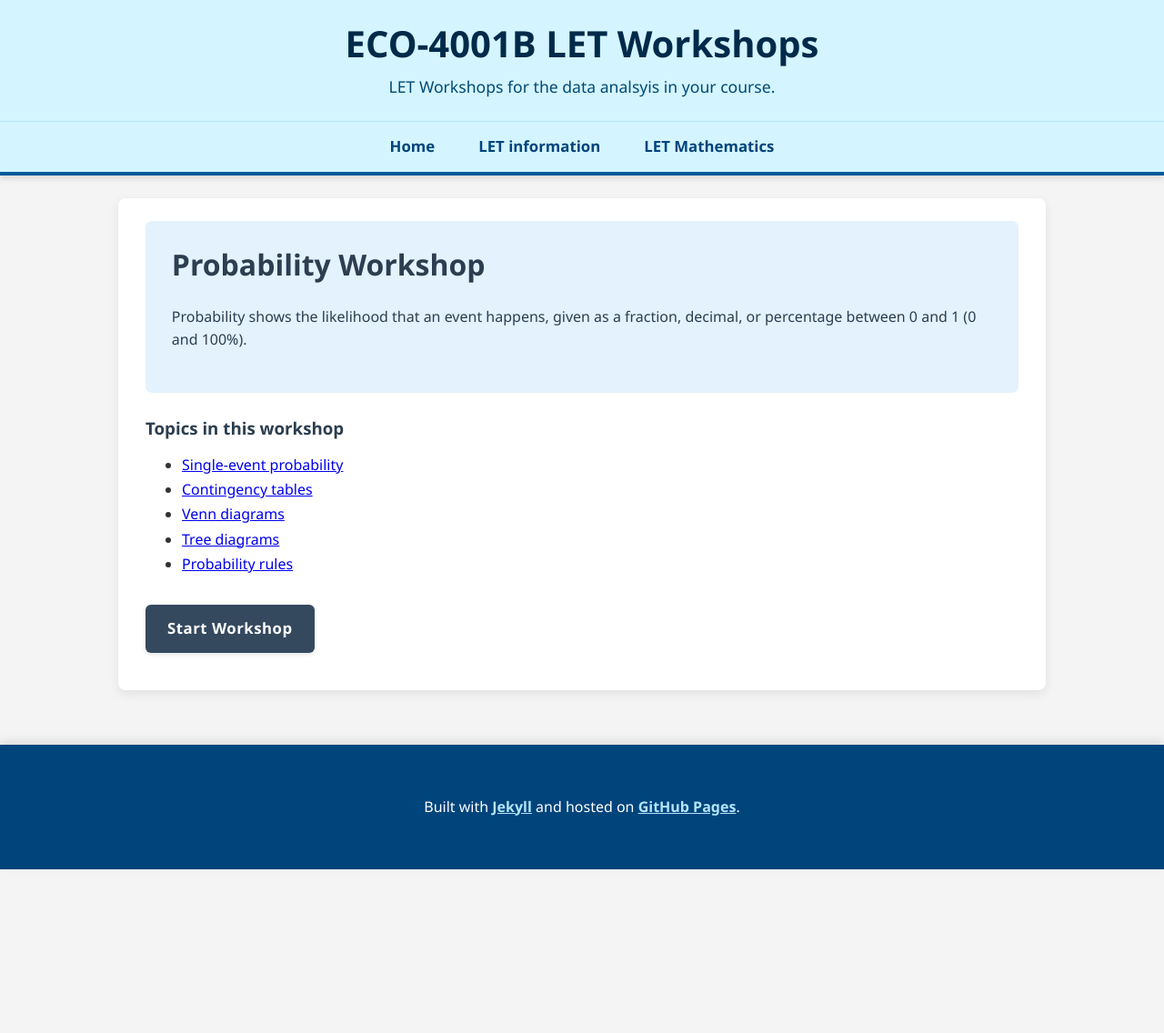
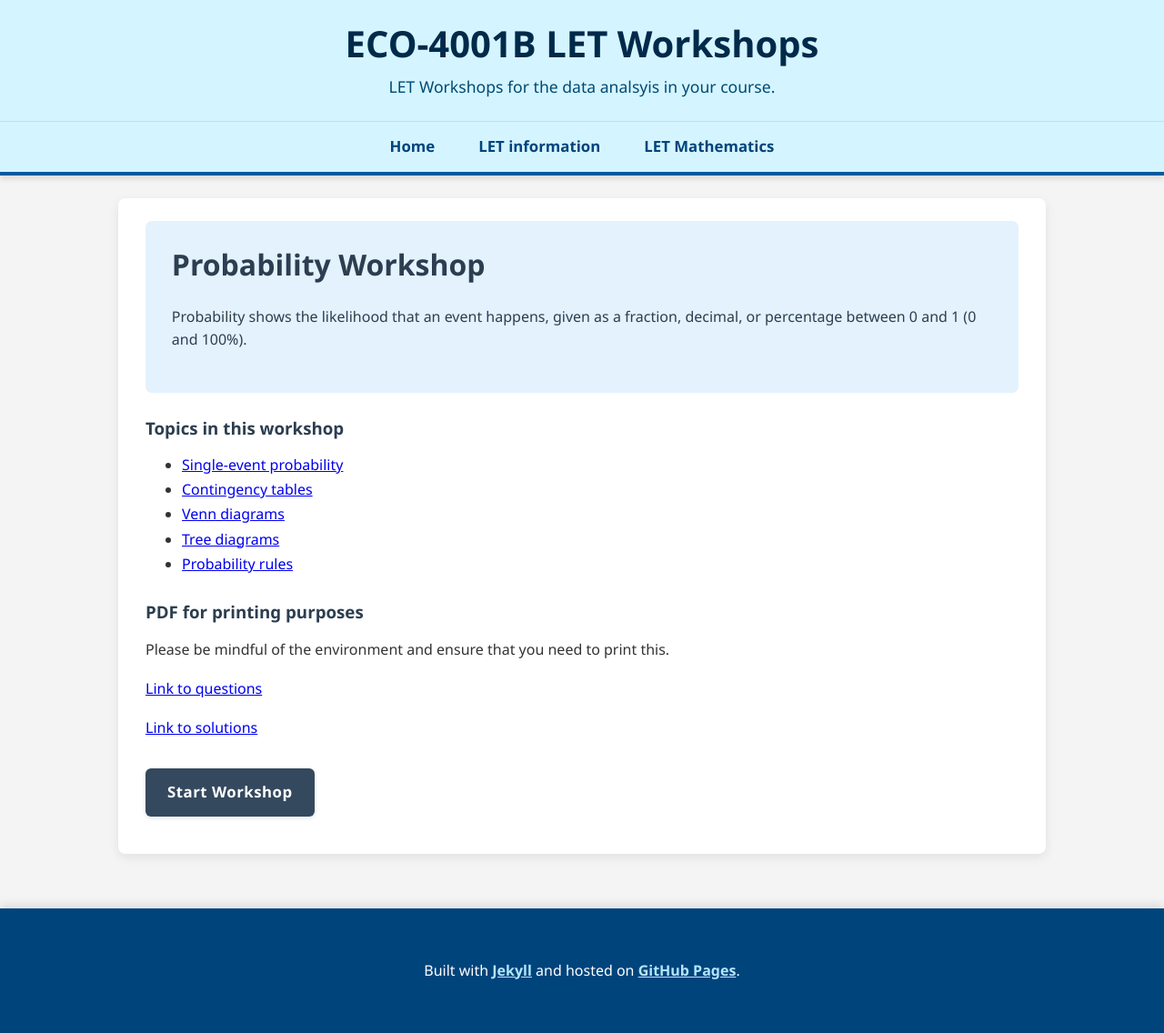
Before and after one commit to probe973/eco-4001b, a Jekyll site: the page built from probability/index.md, in a window 1280 px wide. Shown: the whole page at 91% size. Built offline with Jekyll 4.4.1, drawn with Linux system fonts in a browser that asks for light colours; before the commit the page ends 956 px from its top, so only the background shows below that.

Commit message:
Update index.md

```diff
--- a/probability/index.md
+++ b/probability/index.md
@@ -20,4 +20,12 @@
 * <a href="{{ "/probability/05-rules.html" | relative_url }}">Probability rules</a>
 
 
+### PDF for printing purposes
+
+Please be mindful of the environment and ensure that you need to print this.
+
+<a href="{{ "/assets/pdf/probability.pdf" | relative_url }}" target="_blank">Link to questions</a>
+
+<a href="{{ "/assets/pdf/probability_solutions.pdf" | relative_url }}" target="_blank">Link to solutions</a>
+
 <a href="{{ "/probability/01-one_event.html" | relative_url }}" class="btn btn-primary">Start Workshop</a>
```
